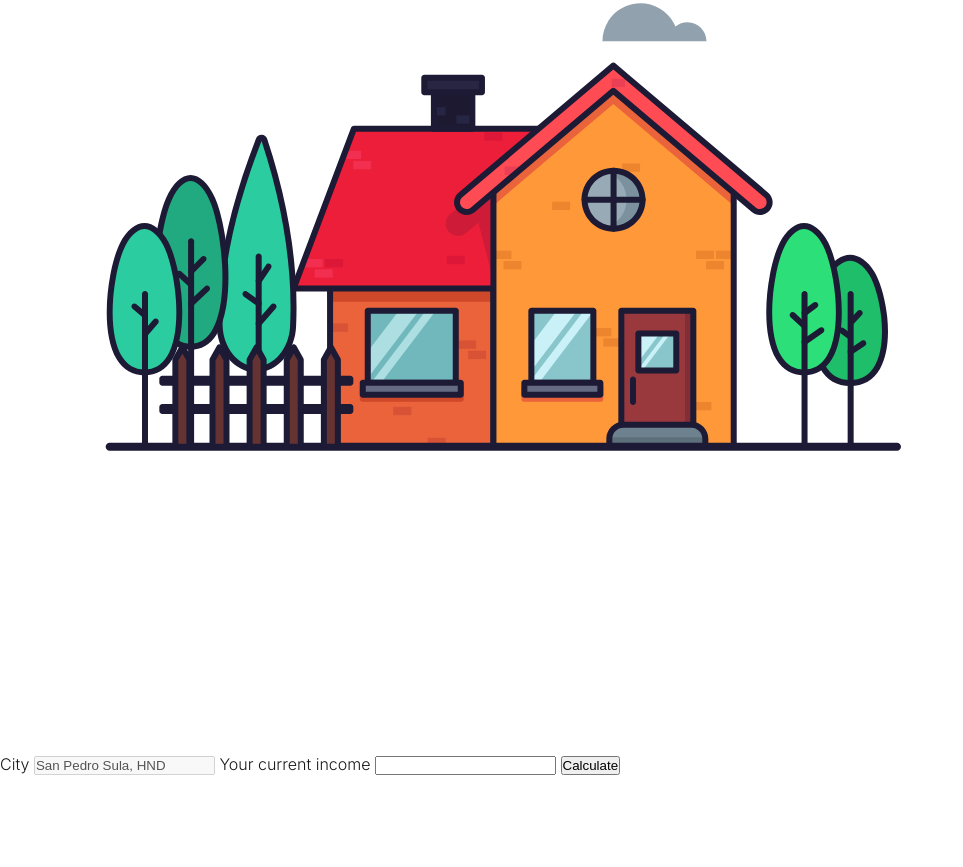
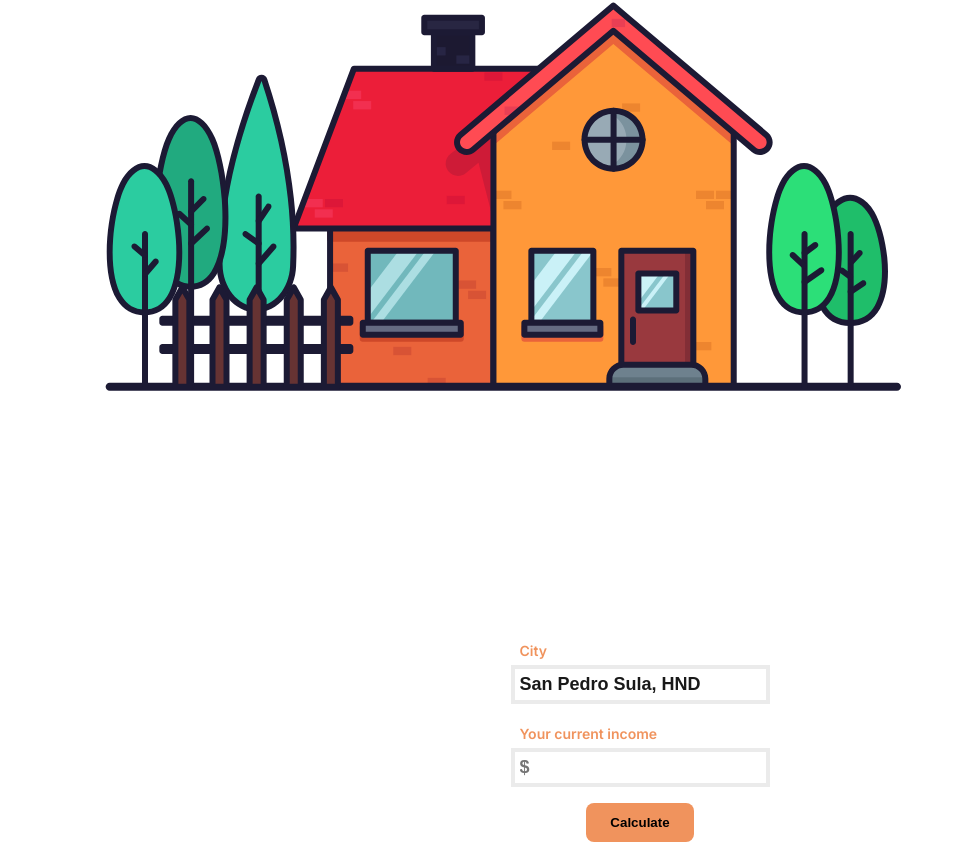
Before and after one commit to lesterpaz99/math-bot, a plain HTML site: page index.html in a window 1280 px wide. Shown: the part 2773-3640 px from the top of the page, without its empty margins (0-963 px from the left). Before the commit the page ends 3568 px from the top, so only its background shows below. Drawn offline with Linux system fonts and the light colour scheme.

Commit message:
end up the cost of living section in the main page

```diff
--- a/index.html
+++ b/index.html
@@ -227,8 +227,13 @@
 		</section>
 		<section class="cost-living" id="analysis">
 			<h2 class="section__title">Cost of living <span>Calculator</span></h2>
-			<img src="./assets/sweet_home.svg" alt="House and tress" />
-			<form>
+			<img
+				src="./assets/sweet_home.svg"
+				class="cost-living__img"
+				alt="House and tress"
+			/>
+			<form class="form">
+				<div>
 					<label for="city">City</label>
 					<input
 						type="text"
@@ -237,8 +242,16 @@
 						value="San Pedro Sula, HND"
 						disabled
 					/>
+				</div>
+				<div>
 					<label for="income">Your current income</label>
-				<input type="number" class="income__input" id="income" />
+					<input
+						type="number"
+						class="income__input"
+						id="income"
+						placeholder="$"
+					/>
+				</div>
 				<button type="button" class="cost-living__btn" id="cost-living__btn">
 					<a href="./pages/cost_living.html">Calculate</a>
 				</button>
--- a/style.css
+++ b/style.css
@@ -505,3 +505,48 @@ body {
 .statistics__result {
 	font-size: 2.4rem;
 }
+
+.cost-living {
+	block-size: 51.5rem;
+}
+
+.cost-living__img {
+	transform: translateY(-60px);
+}
+
+.form {
+	transform: translateY(-142px);
+	display: flex;
+	flex-direction: column;
+	gap: 2rem;
+	align-items: center;
+	padding: 2.5rem;
+}
+
+.form label {
+	display: block;
+	color: var(--font-color4);
+	font-weight: 600;
+	font-size: 1.4rem;
+	margin-block-end: 0.5rem;
+	padding: 0.5rem;
+}
+
+.form input {
+	background-color: transparent;
+	border: none;
+	outline: none;
+	box-shadow: 0 0 0px 4px rgb(0 0 0 / 8%);
+	color: var(--main-font-color);
+	font-weight: 600;
+	font-size: 1.8rem;
+	padding: 0.5rem;
+}
+
+.cost-living__btn {
+	background-color: var(--font-color4);
+	border: none;
+	border-radius: 8px;
+	padding: 1.2rem 2.4rem;
+	font-weight: 600;
+}
```
Lines whose indentation alone changed are shown as unchanged.
